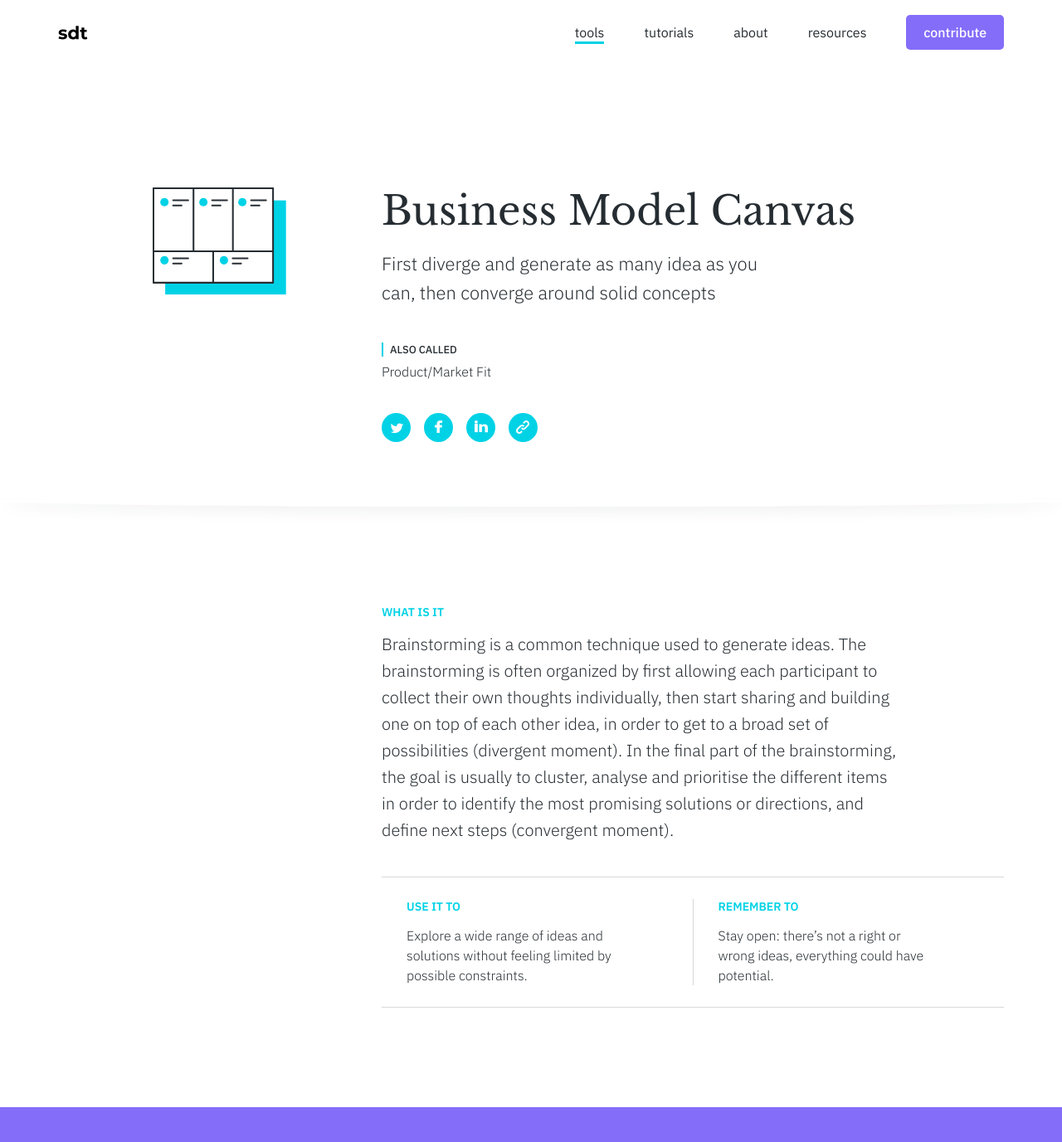
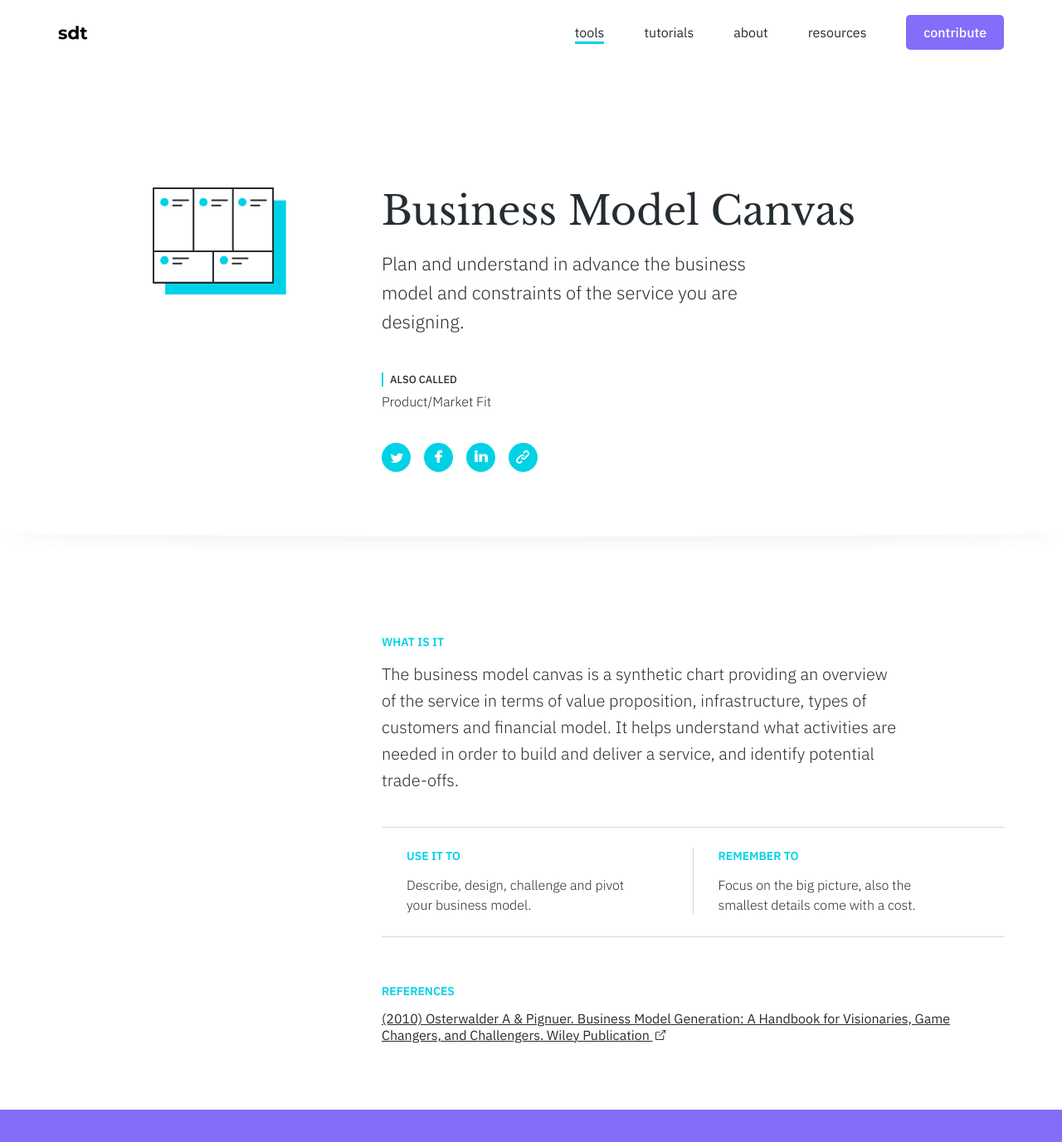
Before and after one commit to service-design-tools/sdt-website, a Jekyll site: the page built from _tools/business-model-canvas.md, in a window 1280 px wide and 1400 px high. Shown: the top 1377 px of the window at 83% size. Built offline with Jekyll 4.4.1, drawn with Linux system fonts in a browser that asks for light colours.

Commit message:
Update tool “business-model-canvas”

```diff
--- a/_tools/business-model-canvas.md
+++ b/_tools/business-model-canvas.md
@@ -1,8 +1,8 @@
 ---
 title: Business Model Canvas
 subtitle: >-
-  First diverge and generate as many idea as you can, then converge around solid
-  concepts
+  Plan and understand in advance the business model and constraints of the
+  service you are designing.
 properties:
   how:
     - Text
@@ -45,11 +45,13 @@ icon: >
     <line class="svg--filled-light svg--outline" x1="115.4" y1="15" x2="133" y2="15"/>
     <line class="svg--filled-light svg--outline" x1="115.4" y1="21.1" x2="125.3" y2="21.1"/>
   </svg>
-use: >-
-  Explore a wide range of ideas and solutions without feeling limited by
-  possible constraints.
-reminder: >-
-  Stay open: there's not a right or wrong ideas, everything could have
-  potential.
+use: 'Describe, design, challenge and pivot your business model.'
+reminder: 'Focus on the big picture, also the smallest details come with a cost.'
+references:
+  - link: >-
+      https://www.wiley.com/en-us/Business+Model+Generation%3A+A+Handbook+for+Visionaries%2C+Game+Changers%2C+and+Challengers-p-9780470876411
+    name: >-
+      (2010) Osterwalder A & Pignuer. Business Model Generation: A Handbook for
+      Visionaries, Game Changers, and Challengers. Wiley Publication
 ---
-Brainstorming is a common technique used to generate ideas. The brainstorming is often organized by first allowing each participant to collect their own thoughts individually, then start sharing and building one on top of each other idea, in order to get to a broad set of possibilities (divergent moment). In the final part of the brainstorming, the goal is usually to cluster, analyse and prioritise the different items in order to identify the most promising solutions or directions, and define next steps (convergent moment).
+The business model canvas is a synthetic chart providing an overview of the service in terms of value proposition, infrastructure, types of customers and financial model. It helps  understand what activities are needed in order to build and deliver a service, and identify potential trade-offs.
```
